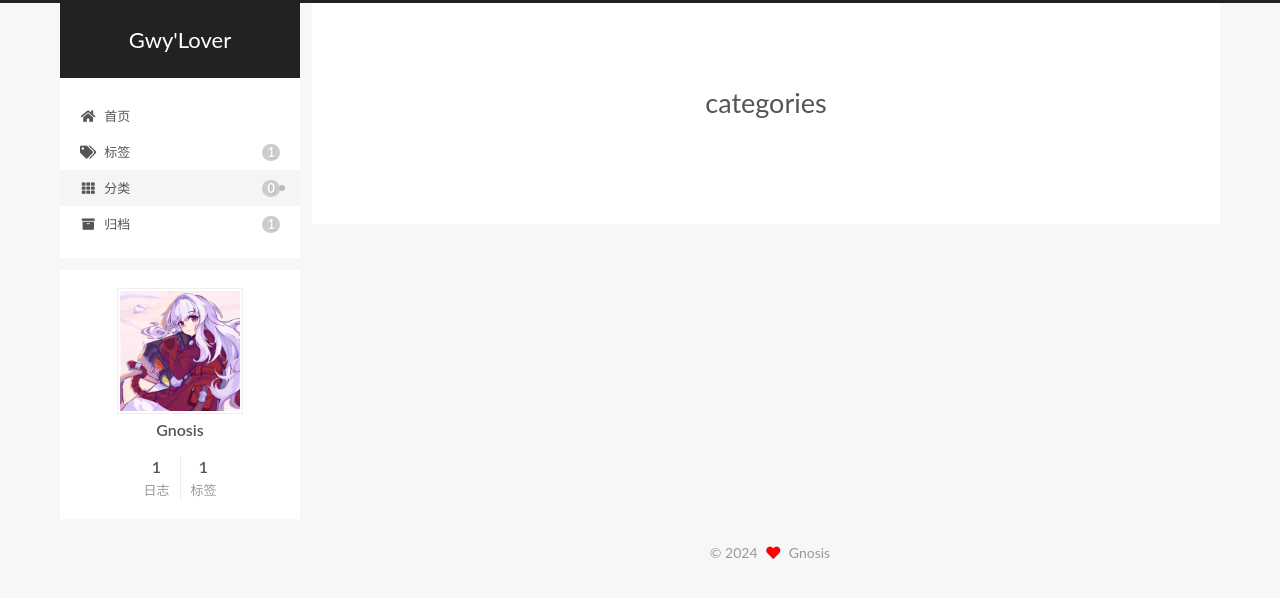
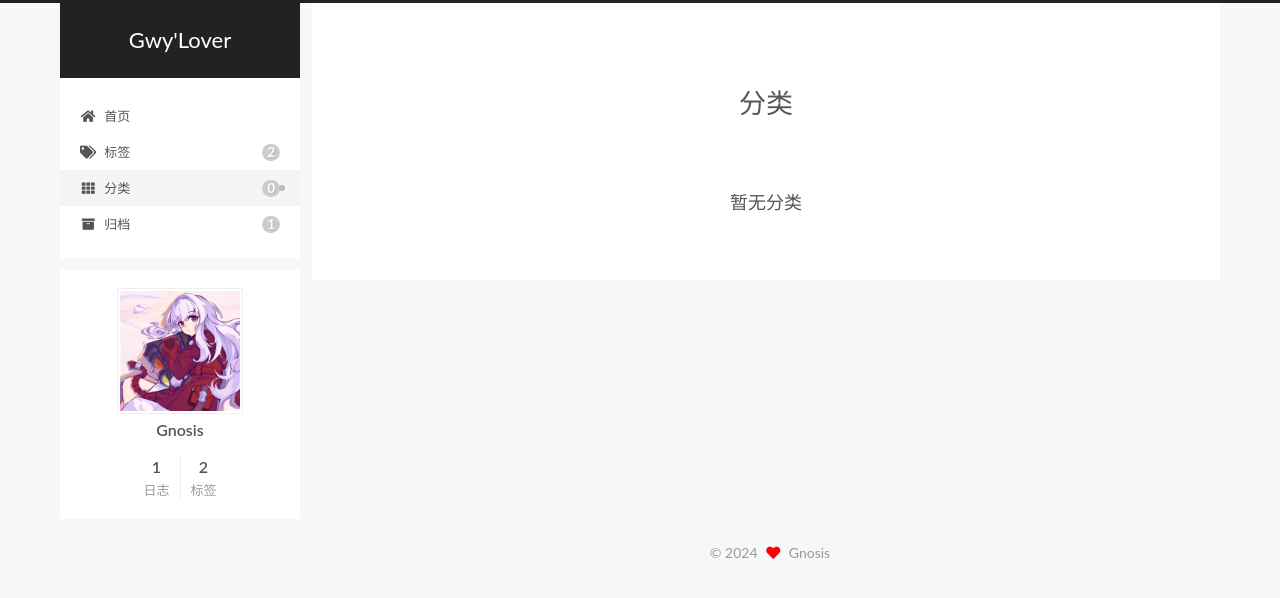
Before and after one commit to GwyLover/GwyLover.github.io, a plain HTML site: page categories/index.html in a window 1280 px wide. Drawn offline with Linux system fonts and the light colour scheme.

Commit message:
Site updated: 2024-03-02 16:56:33

```diff
--- a/categories/index.html
+++ b/categories/index.html
@@ -21,12 +21,12 @@
   </script>
 
   <meta property="og:type" content="website">
-<meta property="og:title" content="categories">
+<meta property="og:title" content="分类">
 <meta property="og:url" content="http://example.com/categories/index.html">
 <meta property="og:site_name" content="Gwy&#39;Lover">
 <meta property="og:locale" content="zh_CN">
 <meta property="article:published_time" content="2024-03-02T08:48:42.000Z">
-<meta property="article:modified_time" content="2024-03-02T08:48:42.034Z">
+<meta property="article:modified_time" content="2024-03-02T08:54:09.059Z">
 <meta property="article:author" content="Gnosis">
 <meta name="twitter:card" content="summary">
 
@@ -43,7 +43,7 @@
   };
 </script>
 
-  <title>categories | Gwy'Lover
+  <title>分类 | Gwy'Lover
 </title>
 
 
@@ -118,7 +118,7 @@
   </li>
         <li class="menu-item menu-item-tags">
 
-    <a href="/tags/" rel="section"><i class="fa fa-tags fa-fw"></i>标签<span class="badge">1</span></a>
+    <a href="/tags/" rel="section"><i class="fa fa-tags fa-fw"></i>标签<span class="badge">2</span></a>
 
   </li>
         <li class="menu-item menu-item-categories">
@@ -164,7 +164,7 @@
     <div class="post-block" lang="zh-CN">
       <header class="post-header">
 
-<h1 class="post-title" itemprop="name headline">categories
+<h1 class="post-title" itemprop="name headline">分类
 </h1>
 
 <div class="post-meta">
@@ -178,6 +178,14 @@
 
 
       <div class="post-body">
+          <div class="category-all-page">
+            <div class="category-all-title">
+              暂无分类
+            </div>
+            <div class="category-all">
+
+            </div>
+          </div>
 
       </div>
 
@@ -259,7 +267,7 @@
         </a>
       </div>
       <div class="site-state-item site-state-tags">
-        <span class="site-state-item-count">1</span>
+        <span class="site-state-item-count">2</span>
         <span class="site-state-item-name">标签</span>
       </div>
   </nav>
```
Also changed, not shown: 2024/03/02/ll/index.html (+6 -6 lines), about/index.html (+2 -2 lines), archives/2024/03/index.html (+2 -2 lines), archives/2024/index.html (+2 -2 lines), archives/index.html (+2 -2 lines), index.html (+3 -3 lines), tags/index.html (+2 -2 lines), tags/小说/index.html (renamed from tags/连载小说/index.html, +6 -6 lines).
